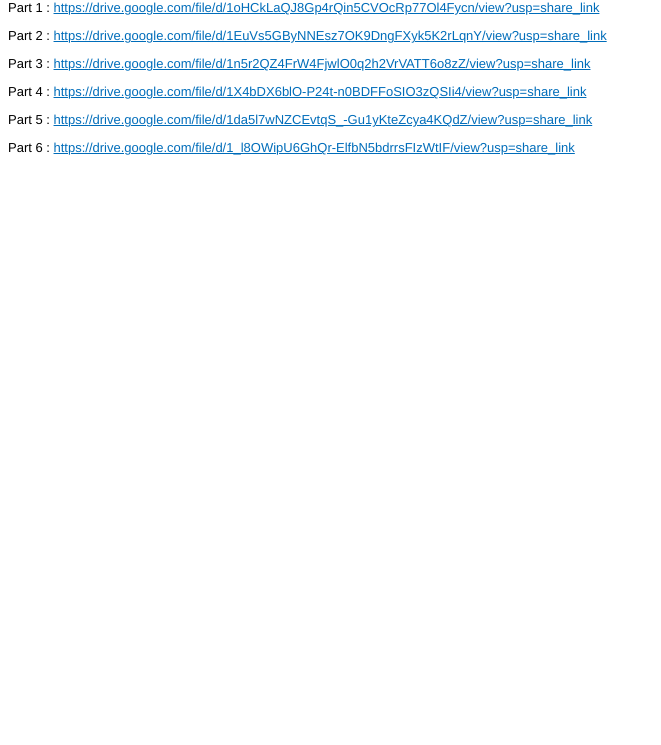
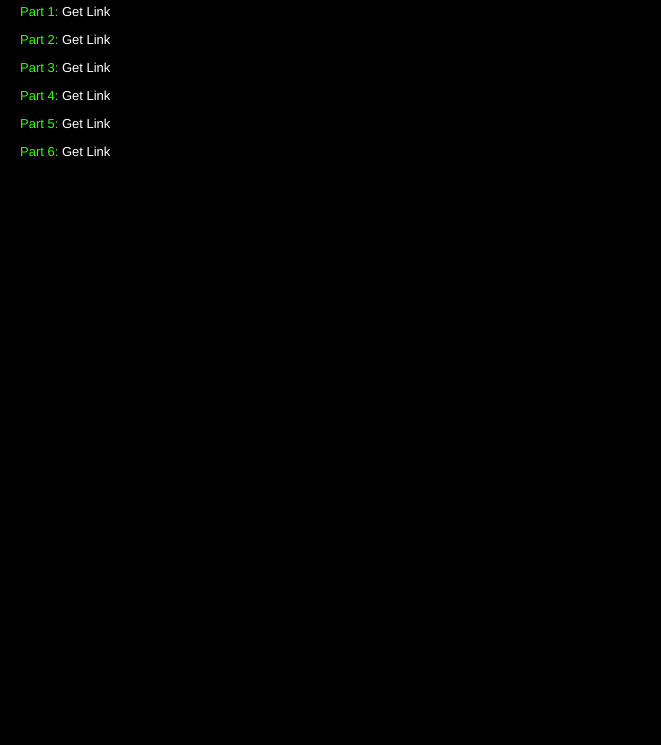
Before and after one commit to gutampsid/rggigogd.github.io, a plain HTML site: page index.html in a window 1280 px wide. Shown: the part 55-800 px from the top of the page, without its empty margins (0-661 px from the left). Drawn offline with Linux system fonts and the light colour scheme.

Commit message:
Update index.html

```diff
--- a/index.html
+++ b/index.html
@@ -1,30 +1,46 @@
-<!DOCTYPE html PUBLIC "-//W3C//DTD XHTML 1.0 Transitional//EN" "http://www.w3.org/TR/xhtml1/DTD/xhtml1-transitional.dtd">
-<html xmlns="http://www.w3.org/1999/xhtml">
+<!DOCTYPE html>
+<html lang="en">
 <head>
+    <meta charset="UTF-8">
+    <meta http-equiv="X-UA-Compatible" content="IE=edge">
+    <meta name="viewport" content="width=device-width, initial-scale=1.0">
     <title>Ryu Ga Gotoku Ishin [NPJB00532]-[Gutamps Official]</title>
-    <style type="text/css">
-        body, table { font-family: Helvetica, Arial, sans-serif; font-size: 13px; }
-        a { color: #006DBA; }
+    <style>
+        body {
+            font-family: 'Helvetica', 'Arial', sans-serif;
+            font-size: 13px;
+            color: #33ff00;
+            background-color: rgb(0, 0, 0);
+            margin: 20px;
+        }
+
+        h2 {
+            color: #33ff00;
+        }
+
+        a {
+            color: #ffffff;
+            text-decoration: none;
+            transition: color 0.3s ease;
+        }
+
+        a:hover {
+            color: #ff4500;
+        }
+
+        p {
+            margin-bottom: 10px;
+        }
     </style>
-    <!--NUMBER--aqsswcpm--NUMBER-->
-    <!--TYPE--RichText--TYPE-->
-    <!--PERMISSION--Readonly--PERMISSION-->
-    <!--ACCESS--Public--ACCESS-->
-    <!--PASSWORD----PASSWORD-->
-    <!--STATUS--Active--STATUS-->
-    <!--QUICKEDIT--False--QUICKEDIT-->
-    <!--QUICKEDITPASSWORD----QUICKEDITPASSWORD-->
-    <!--DATECREATED--2021-08-29 11:11:18--DATECREATED-->
-    <!--DATEUPDATED--2021-12-11 04:40:44--DATEUPDATED-->
-    <!--LABELS--Google Drive--LABELS-->
 </head>
 <body>
-<h2>Ryu Ga Gotoku Ishin [NPJB00532]-[Gutamps Official]</h2>
-<anotepad><p>Part 1 : <a href="https://drive.google.com/file/d/1oHCkLaQJ8Gp4rQin5CVOcRp77Ol4Fycn/view?usp=share_link" target="_blank" rel="noopener">https://drive.google.com/file/d/1oHCkLaQJ8Gp4rQin5CVOcRp77Ol4Fycn/view?usp=share_link</a></p>
-<p>Part 2 : <a href="https://drive.google.com/file/d/1EuVs5GByNNEsz7OK9DngFXyk5K2rLqnY/view?usp=share_link" target="_blank" rel="noopener">https://drive.google.com/file/d/1EuVs5GByNNEsz7OK9DngFXyk5K2rLqnY/view?usp=share_link</a></p>
-<p>Part 3 : <a href="https://drive.google.com/file/d/1n5r2QZ4FrW4FjwlO0q2h2VrVATT6o8zZ/view?usp=share_link" target="_blank" rel="noopener">https://drive.google.com/file/d/1n5r2QZ4FrW4FjwlO0q2h2VrVATT6o8zZ/view?usp=share_link</a></p>
-<p>Part 4 : <a href="https://drive.google.com/file/d/1X4bDX6blO-P24t-n0BDFFoSIO3zQSIi4/view?usp=share_link" target="_blank" rel="noopener">https://drive.google.com/file/d/1X4bDX6blO-P24t-n0BDFFoSIO3zQSIi4/view?usp=share_link</a></p>
-<p>Part 5 : <a href="https://drive.google.com/file/d/1da5l7wNZCEvtqS_-Gu1yKteZcya4KQdZ/view?usp=share_link" target="_blank" rel="noopener">https://drive.google.com/file/d/1da5l7wNZCEvtqS_-Gu1yKteZcya4KQdZ/view?usp=share_link</a></p>
-<p>Part 6 : <a href="https://drive.google.com/file/d/1_l8OWipU6GhQr-ElfbN5bdrrsFIzWtIF/view?usp=share_link" target="_blank" rel="noopener">https://drive.google.com/file/d/1_l8OWipU6GhQr-ElfbN5bdrrsFIzWtIF/view?usp=share_link</a></p></anotepad>
+    <h2>Ryu Ga Gotoku Ishin [NPJB00532]-[Gutamps Official]</h2>
+    <p>Part 1: <a href="https://drive.google.com/file/d/1oHCkLaQJ8Gp4rQin5CVOcRp77Ol4Fycn/view?usp=sharing" target="_blank" rel="noopener">Get Link</a></p>
+    <p>Part 2: <a href="https://drive.google.com/file/d/1EuVs5GByNNEsz7OK9DngFXyk5K2rLqnY/view?usp=sharing" target="_blank" rel="noopener">Get Link</a></p>
+    <p>Part 3: <a href="https://drive.google.com/file/d/1n5r2QZ4FrW4FjwlO0q2h2VrVATT6o8zZ/view?usp=sharing" target="_blank" rel="noopener">Get Link</a></p>
+    <p>Part 4: <a href="https://drive.google.com/file/d/1X4bDX6blO-P24t-n0BDFFoSIO3zQSIi4/view?usp=sharing" target="_blank" rel="noopener">Get Link</a></p>
+    <p>Part 5: <a href="https://drive.google.com/file/d/1da5l7wNZCEvtqS_-Gu1yKteZcya4KQdZ/view?usp=sharing" target="_blank" rel="noopener">Get Link</a></p>
+    <p>Part 6: <a href="https://drive.google.com/file/d/1riB9VsDNxsgmbLiFuj-ns6NrG-L7iQvi/view?usp=sharing" target="_blank" rel="noopener">Get Link</a></p>
+    <!-- Add the rest of the links similarly -->
 </body>
 </html>
```
